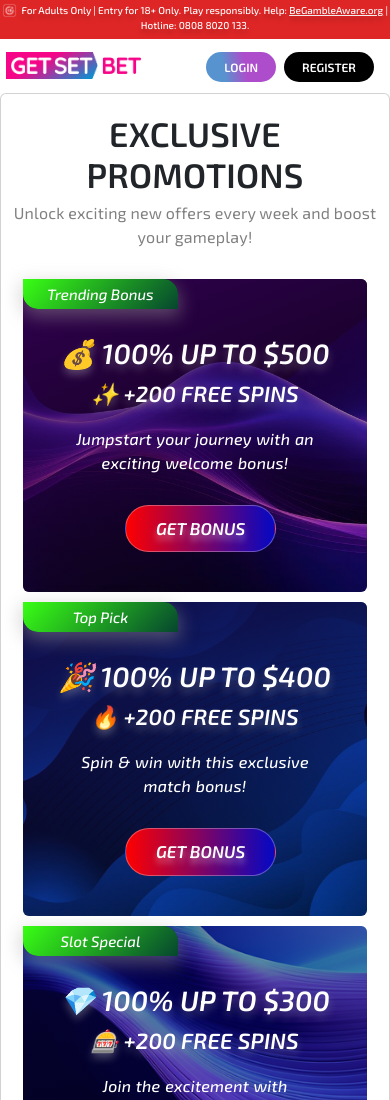
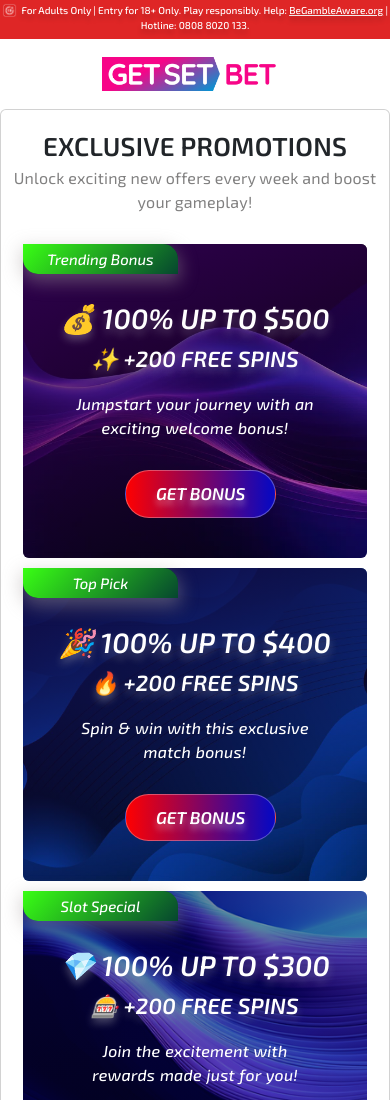
Before and after one commit to jb8579/C-Landing-Page-31, a plain HTML site: page promotion.html in a window 390 px wide. Shown: the top 1100 px of the page. Drawn offline with nearby package versions, Linux system fonts and the light colour scheme.

Commit message:
hide btn

```diff
--- a/promotion.html
+++ b/promotion.html
@@ -34,6 +34,13 @@
         <link rel="preconnect" href="https://fonts.googleapis.com">
         <link rel="preconnect" href="https://fonts.gstatic.com" crossorigin>
         <link href="https://fonts.googleapis.com/css2?family=Inter:ital,opsz,wght@0,14..32,100..900;1,14..32,100..900&display=swap" rel="stylesheet">
+        <style>
+            @media screen and (max-width:600px){
+                .promotion-title > h1 {
+                    font-size: 26px;
+                }
+            }
+        </style>
     </head>
 
     <body class="hold-transition layout-boxed skin-black sidebar-mini">
@@ -50,7 +57,7 @@
                         <a href="/" class="d-md-block d-none">
                             <img src="images/GETSETBET-logo.png">
                         </a>
-                        <a href="/" class="d-block d-md-none">
+                        <a href="/" class="d-block d-md-none logo-res text-center">
                             <img src="images/GETSETBET-logo.png">
                         </a>
                     </div>
```
Also changed, not shown: css/responsive.css (+1 -1 lines).
